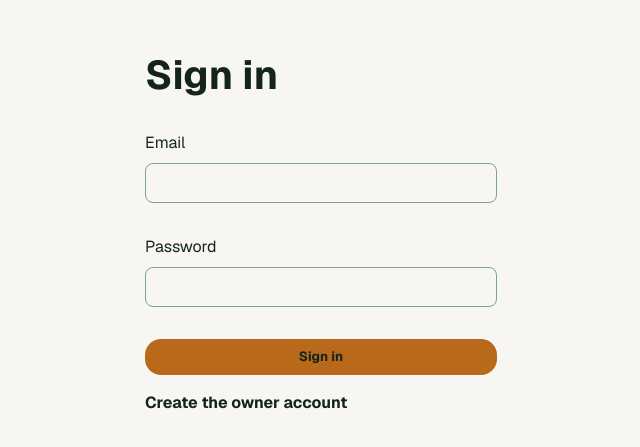
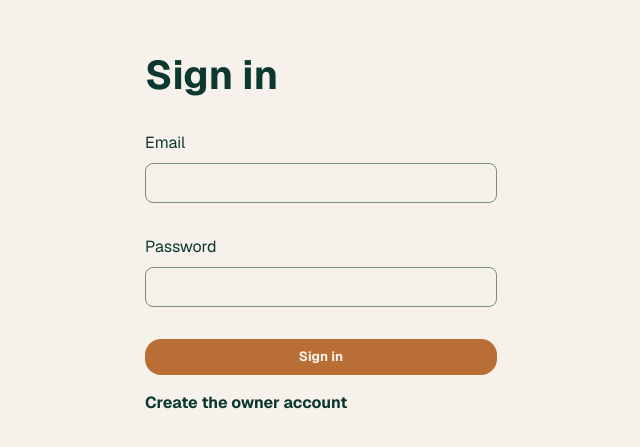
Before and after one commit to otsolap/diet-app, a Next.js app: page /login in a window 1280 px wide. Shown: the part 167-614 px from the top of the page, without its empty margins (319-959 px from the left). Built offline with nearby package versions, Linux system fonts and the light colour scheme; no server answers; the database is empty.

Commit message:
brand colors: dark green, copper and teal

```diff
--- a/src/styles/partials/util.css
+++ b/src/styles/partials/util.css
@@ -22,7 +22,7 @@
 
 .button--primary:hover,
 .button--primary:focus-visible {
-	background-color: var(--color-secondary-light);
+	background-color: var(--button-primary-hover-bg);
 }
 
 .button--secondary {
@@ -36,12 +36,13 @@
 }
 
 .button--tertiary {
+	color: var(--color-white);
 	background-color: var(--color-tertiary);
 }
 
 .button--tertiary:hover,
 .button--tertiary:focus-visible {
-	background-color: var(--color-tertiary-light);
+	background-color: var(--color-tertiary-dark);
 }
 
 .button--link {
--- a/src/styles/partials/variables.css
+++ b/src/styles/partials/variables.css
@@ -1,25 +1,25 @@
 :root {
-	/* Primary - Green */
-	--color-primary-dark: #143028;
-	--color-primary-semidark: #1e4638;
-	--color-primary: #2f6b4f;
-	--color-primary-light: #7aa58c;
+	/* Primary - Dark green */
+	--color-primary-dark: #0c382f;
+	--color-primary-semidark: #1b4336;
+	--color-primary: #325b44;
+	--color-primary-light: #77907e;
 
-	/* Secondary - Amber */
-	--color-secondary-dark: #8a4b12;
-	--color-secondary-semidark: #b86a1a;
-	--color-secondary: #d4892a; /* default */
-	--color-secondary-light: #e4b36a;
+	/* Secondary - Copper */
+	--color-secondary-dark: #7c4320;
+	--color-secondary-semidark: #994e25;
+	--color-secondary: #b86e34; /* default */
+	--color-secondary-light: #e4c4a8;
 
 	/* Tertiary - Teal */
-	--color-tertiary-dark: #0f5c62;
-	--color-tertiary: #1a7f88; /* default */
-	--color-tertiary-light: #4eacb4;
+	--color-tertiary-dark: #2f4a5a;
+	--color-tertiary: #4e7488; /* default */
+	--color-tertiary-light: #8aabba;
 
 	/* Text */
-	--color-black: #14241c;
-	--color-white: #f7f6f2;
-	--color-neutral-30: #8b948e;
+	--color-black: #0c382f;
+	--color-white: #f6f1ea;
+	--color-neutral-30: #738074;
 	--font-heading: var(--font-geist-sans), sans-serif;
 	--font-body: var(--font-geist-sans), sans-serif;
 	--line-height-heading: 1.2;
@@ -27,12 +27,12 @@
 	--line-height-body: 1.6;
 
 	/* Buttons */
-	--button-primary-bg: var(--color-secondary-semidark);
-	--button-primary-color: var(--color-black);
-	--button-primary-hover-bg: var(--color-secondary);
-	--button-secondary-bg: var(--color-tertiary-dark);
+	--button-primary-bg: var(--color-secondary);
+	--button-primary-color: var(--color-white);
+	--button-primary-hover-bg: var(--color-secondary-semidark);
+	--button-secondary-bg: var(--color-tertiary);
 	--button-secondary-color: var(--color-white);
-	--button-secondary-hover-bg: var(--color-tertiary);
+	--button-secondary-hover-bg: var(--color-tertiary-dark);
 
 	/* Success Colors */
 	--color-success-dark: #388e3c;
```
